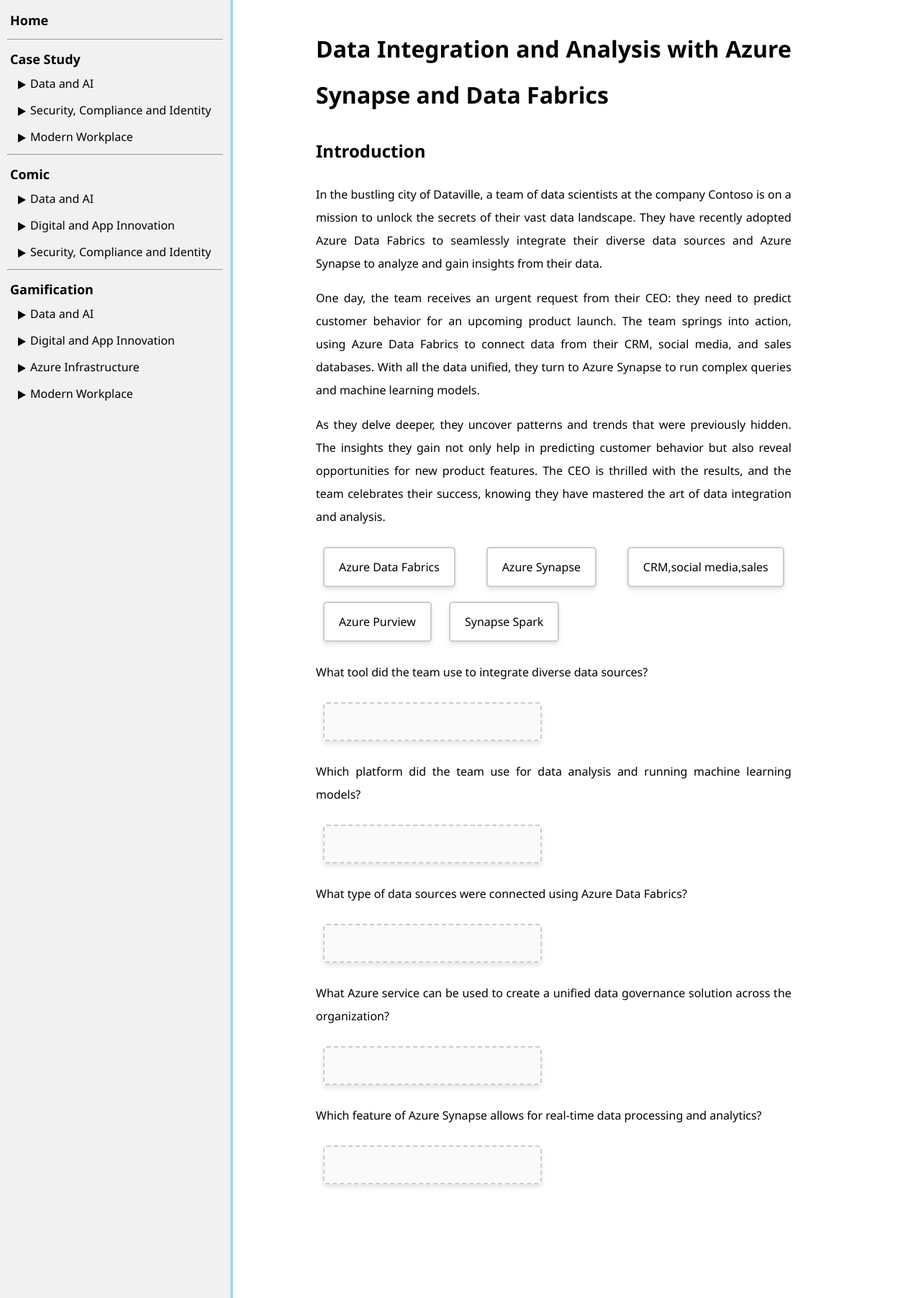
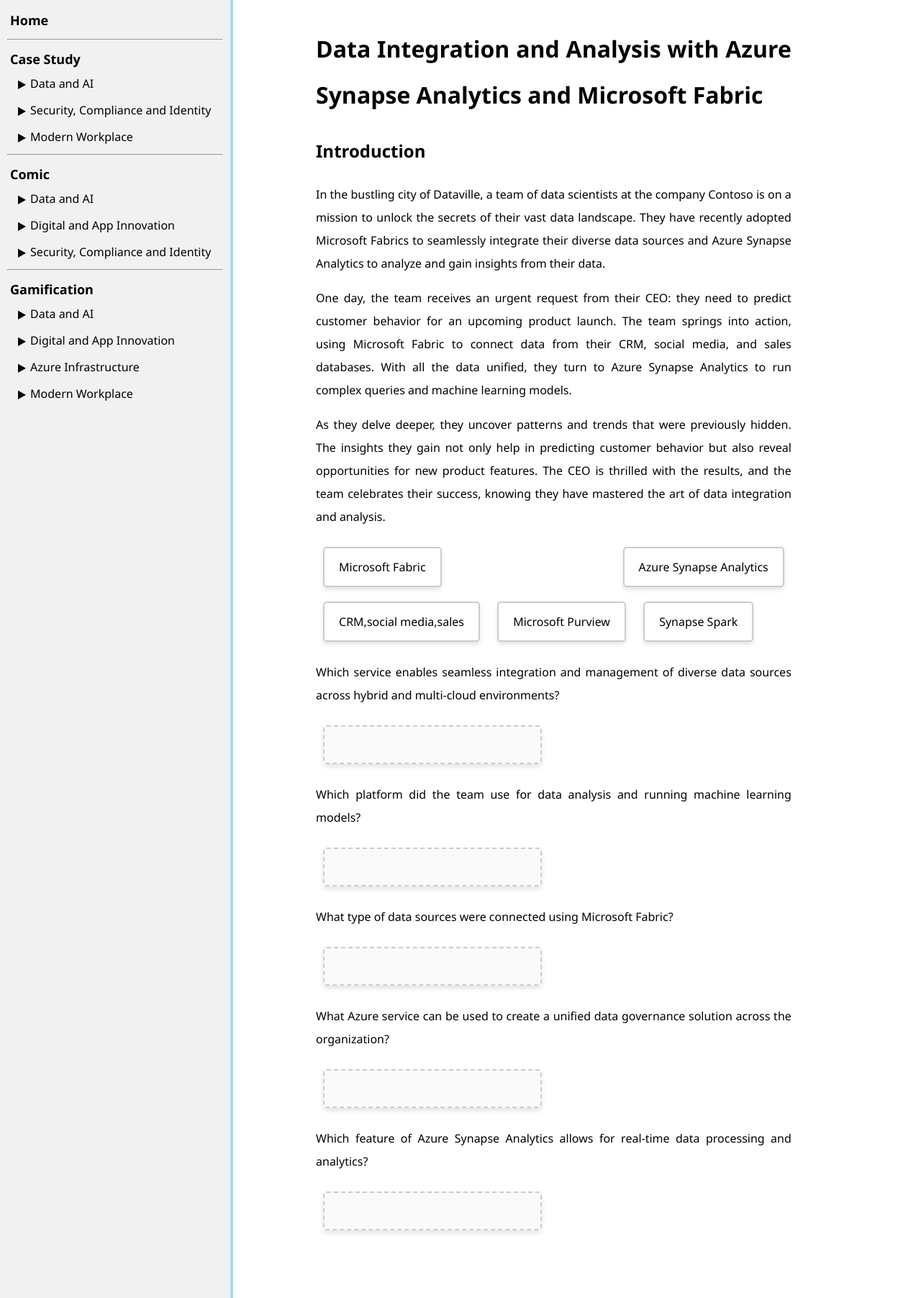
Before and after one commit to ningweinw/iengage, a Jekyll site: the page built from project-files/case-study/Data and AI/Data Integration and Analysis.md, in a window 1280 px wide. Shown: the whole page at 72% size. Built offline with Jekyll 4.4.1, drawn with Linux system fonts in a browser that asks for light colours.

Commit message:
Update Data Integration and Analysis.md

```diff
--- a/project-files/case-study/Data and AI/Data Integration and Analysis.md
+++ b/project-files/case-study/Data and AI/Data Integration and Analysis.md
@@ -5,12 +5,12 @@
 sub-category: "Data and AI"
 courses: [DP-203]
 ---
-# Data Integration and Analysis with Azure Synapse and Data Fabrics
+# Data Integration and Analysis with Azure Synapse Analytics and Microsoft Fabric
 
 ## Introduction
-In the bustling city of Dataville, a team of data scientists at the company Contoso is on a mission to unlock the secrets of their vast data landscape. They have recently adopted Azure Data Fabrics to seamlessly integrate their diverse data sources and Azure Synapse to analyze and gain insights from their data.
+In the bustling city of Dataville, a team of data scientists at the company Contoso is on a mission to unlock the secrets of their vast data landscape. They have recently adopted Microsoft Fabrics to seamlessly integrate their diverse data sources and Azure Synapse Analytics to analyze and gain insights from their data.
 
-One day, the team receives an urgent request from their CEO: they need to predict customer behavior for an upcoming product launch. The team springs into action, using Azure Data Fabrics to connect data from their CRM, social media, and sales databases. With all the data unified, they turn to Azure Synapse to run complex queries and machine learning models.
+One day, the team receives an urgent request from their CEO: they need to predict customer behavior for an upcoming product launch. The team springs into action, using Microsoft Fabric to connect data from their CRM, social media, and sales databases. With all the data unified, they turn to Azure Synapse Analytics to run complex queries and machine learning models.
 
 As they delve deeper, they uncover patterns and trends that were previously hidden. The insights they gain not only help in predicting customer behavior but also reveal opportunities for new product features. The CEO is thrilled with the results, and the team celebrates their success, knowing they have mastered the art of data integration and analysis.
 
@@ -81,14 +81,14 @@
 </head>
 <body>
     <div>
-        <div class="draggable-text" draggable="true" ondragstart="drag(event)" id="azureDataFabrics">Azure Data Fabrics</div>
-        <div class="draggable-text" draggable="true" ondragstart="drag(event)" id="azureSynapse">Azure Synapse</div>
+        <div class="draggable-text" draggable="true" ondragstart="drag(event)" id="azureDataFabrics">Microsoft Fabric</div>
+        <div class="draggable-text" draggable="true" ondragstart="drag(event)" id="azureSynapse">Azure Synapse Analytics</div>
         <div class="draggable-text" draggable="true" ondragstart="drag(event)" id="crmSocialSales">CRM,social media,sales</div>
-        <div class="draggable-text" draggable="true" ondragstart="drag(event)" id="azurePurview">Azure Purview</div>
+        <div class="draggable-text" draggable="true" ondragstart="drag(event)" id="azurePurview">Microsoft Purview</div>
         <div class="draggable-text" draggable="true" ondragstart="drag(event)" id="synapseSpark">Synapse Spark</div>
     </div>
     <div>
-        <p>What tool did the team use to integrate diverse data sources?</p>
+        <p>Which service enables seamless integration and management of diverse data sources across hybrid and multi-cloud environments?</p>
         <div class="drop-area" ondrop="drop(event)" ondragover="allowDrop(event)" data-answer="azureDataFabrics"></div>
     </div>
     <div>
@@ -96,7 +96,7 @@
         <div class="drop-area" ondrop="drop(event)" ondragover="allowDrop(event)" data-answer="azureSynapse"></div>
     </div>
     <div>
-        <p>What type of data sources were connected using Azure Data Fabrics?</p>
+        <p>What type of data sources were connected using Microsoft Fabric?</p>
         <div class="drop-area" ondrop="drop(event)" ondragover="allowDrop(event)" data-answer="crmSocialSales"></div>
     </div>
     <div>
@@ -104,7 +104,7 @@
         <div class="drop-area" ondrop="drop(event)" ondragover="allowDrop(event)" data-answer="azurePurview"></div>
     </div>
     <div>
-        <p>Which feature of Azure Synapse allows for real-time data processing and analytics?</p>
+        <p>Which feature of Azure Synapse Analytics allows for real-time data processing and analytics?</p>
         <div class="drop-area" ondrop="drop(event)" ondragover="allowDrop(event)" data-answer="synapseSpark"></div>
     </div>
     <p id="message"></p>
```
